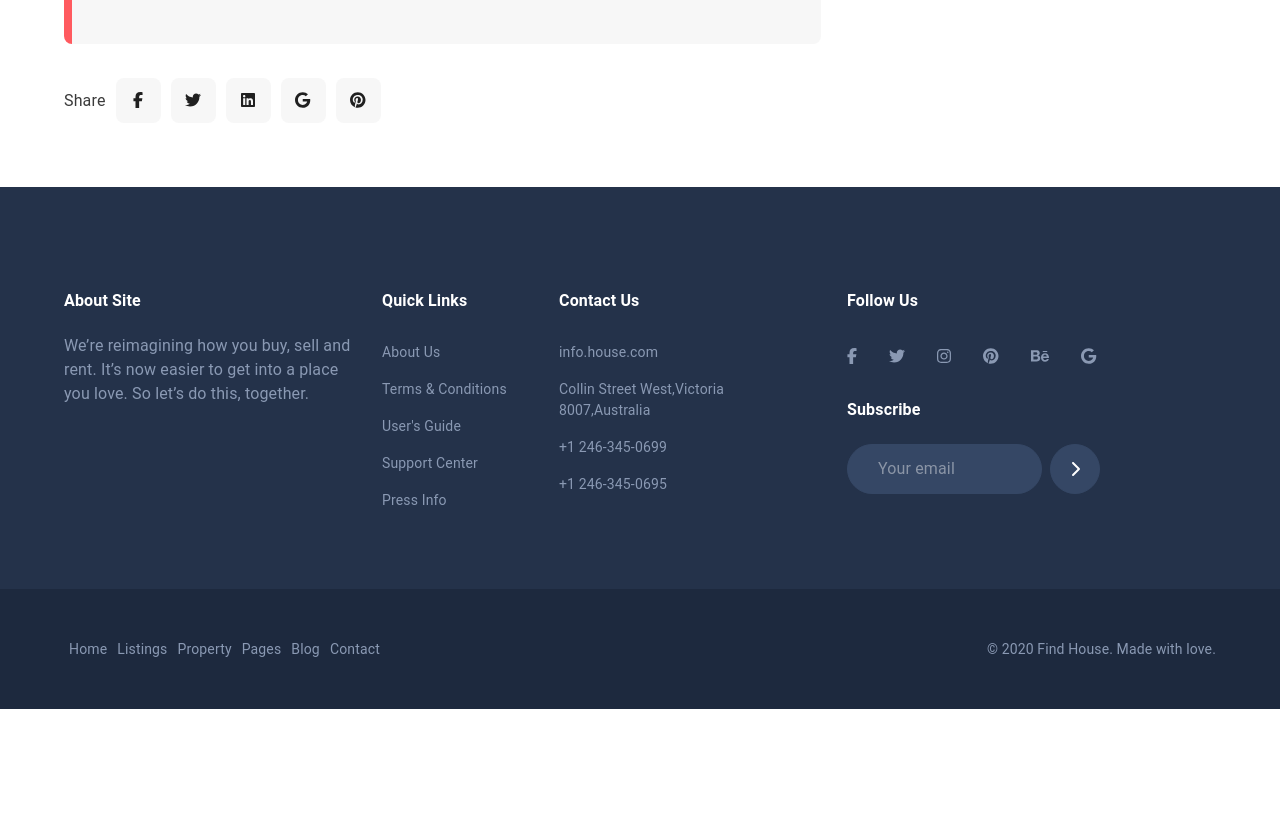
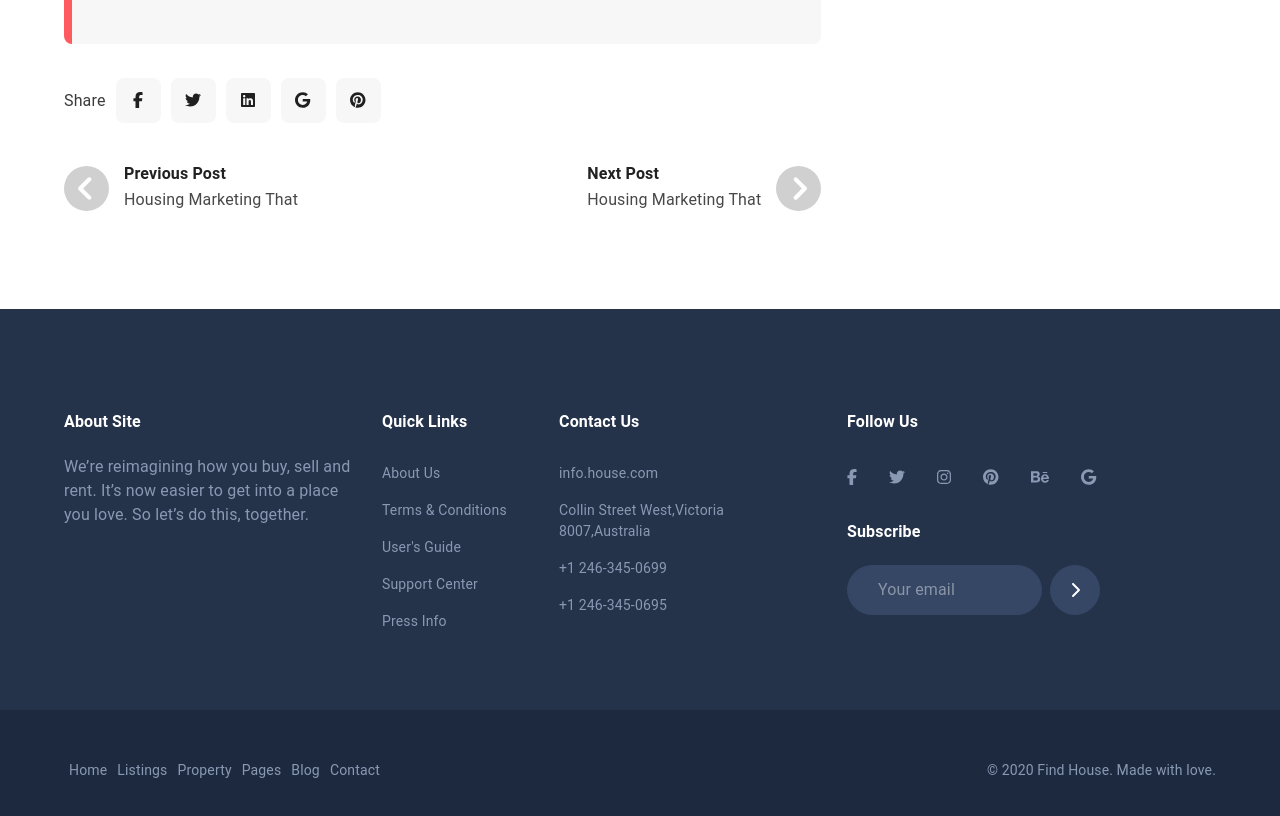
Before and after one commit to zakumialexes/real-estate, a React (Create React App) app: page /blog-single in a window 1280 px wide. Shown: the part 1608-2424 px from the top of the page. Before the commit the page ends 2317 px from the top, so only its background shows below. Built offline with nearby package versions, Linux system fonts and the light colour scheme; data requests are answered from the project's data file; the HTML template or start-up script is replaced by a standard one.

Commit message:
Added: icons for next and prev icons

```diff
--- a/src/pages/blog-single/blog-single.jsx
+++ b/src/pages/blog-single/blog-single.jsx
@@ -2,17 +2,21 @@ import React, {useEffect, useState} from 'react';
 import BlogLayout from "../blog-list/blog-layout/blog-layout";
 import style from "./blog-single.module.scss"
 import {FontAwesomeIcon} from "@fortawesome/react-fontawesome";
-import {faCalendarDays, faQuoteLeft} from "@fortawesome/free-solid-svg-icons";
+import {
+    faCalendarDays,
+    faChevronCircleLeft,
+    faChevronCircleRight,
+    faQuoteLeft
+} from "@fortawesome/free-solid-svg-icons";
 import {faComment, faEye} from "@fortawesome/free-regular-svg-icons";
 import {faFacebookF, faGoogle, faLinkedin, faPinterest, faTwitter} from "@fortawesome/free-brands-svg-icons";
 
-function BlogSingle(props) {
+function BlogSingle() {
     const [blog, setBlog] = useState();
 
     async function fetchBlog() {
         await fetch("http://localhost:3500/blog-list/1").then(response => response.json()).then(data => {
             setBlog(data)
-            console.log(data);
         })
     }
 
@@ -69,8 +73,23 @@ function BlogSingle(props) {
                     </div>
                 </div>
                 <div className={style.blogPaginate}>
-                    <div className={style.prePage}>
-
+                    <div className={style.prevPage}>
+                        <a href="#">
+                            <FontAwesomeIcon icon={faChevronCircleLeft}/>
+                        </a>
+                        <div className={style.blogPaginateContent}>
+                            <h5>Previous Post</h5>
+                            <p>Housing Marketing That</p>
+                        </div>
+                    </div>
+                    <div className={style.nextPage}>
+                        <div className={style.blogPaginateContent}>
+                            <h5>Next Post</h5>
+                            <p>Housing Marketing That</p>
+                        </div>
+                        <a href="#">
+                            <FontAwesomeIcon icon={faChevronCircleRight}/>
+                        </a>
                     </div>
                 </div>
             </div>
--- a/src/pages/blog-single/blog-single.module.scss
+++ b/src/pages/blog-single/blog-single.module.scss
@@ -123,15 +123,55 @@ $orange: #ff5a5f;
 }
 
 .blogPaginate {
-  .prePage {
+  margin: 35px 0;
+  display: flex;
+  justify-content: space-between;
+
+  .prevPage, .nextPage {
+    display: flex;
+    align-items: center;
+
     a {
-      background-color: rgb(208, 208, 208);
       border-radius: 50%;
       height: 45px;
       line-height: 45px;
       padding-left: 0;
       text-align: center;
       width: 45px;
+
+      svg {
+        font-size: 45px !important;
+        color: rgb(208, 208, 208);
+        transition: color 0.3s;
+      }
+
+      &:hover svg {
+        color: $orange;
+      }
+    }
+
+    .blogPaginateContent {
+      &:last-child {
+        margin-left: 15px;
+      }
+
+      &:first-child {
+        margin-right: 15px;
+      }
+
+      h5 {
+        font-size: 16px;
+        font-weight: bold;
+        line-height: 1.5;
+        margin: 0;
+      }
+
+      p {
+        font-size: 14px;
+        color: #484848;
+        line-height: 1.714;
+        margin: 0;
+      }
     }
   }
 }
```
